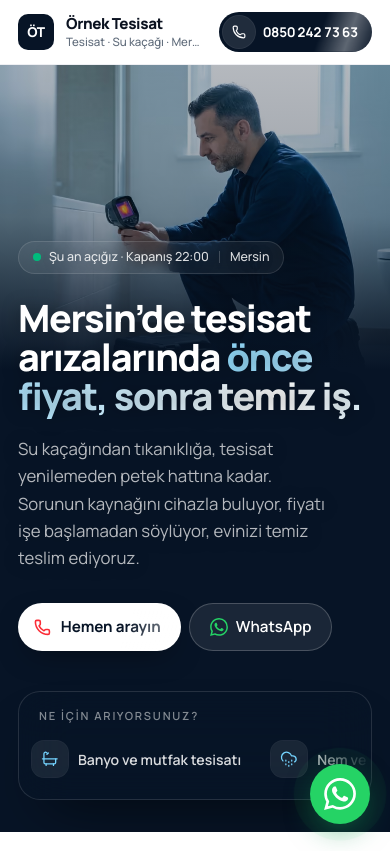
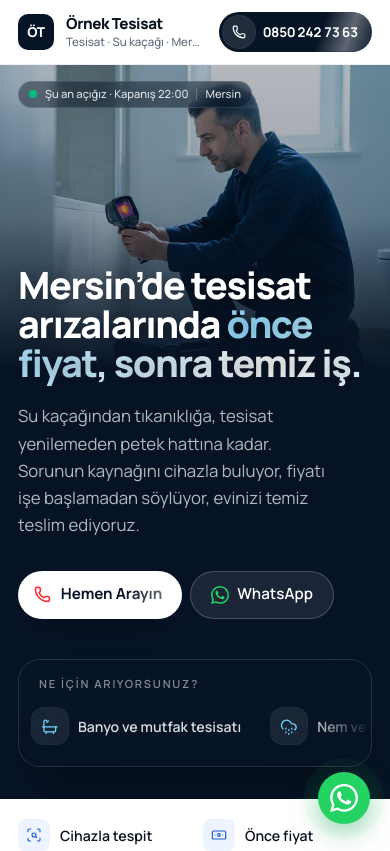
Before and after one commit to barantatar/uluzon-sablon, a Next.js app: page / in a window 390 px wide. Shown: the top 851 px of the page. Built offline with nearby package versions, Linux system fonts and the light colour scheme.

Commit message:
Mobilde açık rozeti sol üstte, 'Hemen Arayın', daha küçük WhatsApp butonu
Co-Authored-By: Claude Opus 5.5 <noreply@anthropic.com>
Claude-Session: https://claude.ai/code/session_01LFNV8XE9QEDs2vDUPFUtuc

```diff
--- a/components/site.tsx
+++ b/components/site.tsx
@@ -138,9 +138,9 @@ function Kabuk({ b, children }: { b: Baglam; children: ReactNode }) {
         rel="noopener noreferrer"
         data-olay="whatsapp"
         aria-label="WhatsApp’tan yazın"
-        className="nabiz giris fixed bottom-5 right-5 z-50 grid h-15 w-15 place-items-center rounded-full bg-whatsapp text-white shadow-[0_10px_30px_-6px_rgb(18_140_75/0.6)] transition-transform hover:scale-105 sm:bottom-7 sm:right-7"
+        className="nabiz giris fixed bottom-5 right-5 z-50 grid h-13 w-13 place-items-center rounded-full bg-whatsapp text-white shadow-[0_10px_30px_-6px_rgb(18_140_75/0.6)] transition-transform hover:scale-105 sm:bottom-7 sm:right-7"
       >
-        <WhatsappLogo className="h-8 w-8" />
+        <WhatsappLogo className="h-7 w-7" />
       </a>
     </div>
   );
@@ -328,7 +328,14 @@ function Hero({
             </nav>
           )}
 
-          <p className="giris inline-flex items-center gap-2.5 rounded-full border border-white/12 bg-white/[0.06] px-3.5 py-1.5 text-[0.78rem] font-medium text-white/85 backdrop-blur">
+          {/* Fotoğraflı hero'da mobilde rozet fotoğrafın sol üst köşesine oturur */}
+          <p
+            className={`giris inline-flex items-center rounded-full border border-white/12 font-medium text-white/85 backdrop-blur ${
+              foto
+                ? 'absolute left-[1.125rem] top-4 gap-2 bg-gece/45 px-2.5 py-1 text-[0.7rem] md:static md:gap-2.5 md:bg-white/[0.06] md:px-3.5 md:py-1.5 md:text-[0.78rem]'
+                : 'gap-2.5 bg-white/[0.06] px-3.5 py-1.5 text-[0.78rem]'
+            }`}
+          >
             {firma.saatler && !firma.yirmiDortSaat ? <AcikRozet saatler={firma.saatler} yedekMetin={saatMetni} /> : saatMetni}
             <span aria-hidden className="h-3 w-px bg-white/20" />
             {yer === firma.sehir ? firma.sehir : `${yer}, ${firma.sehir}`}
@@ -346,13 +353,12 @@ function Hero({
             <a
               href={tel}
               data-olay="telefon"
-              aria-label={`Ustayı hemen arayın: ${firma.telefon}`}
+              aria-label={`Hemen arayın: ${firma.telefon}`}
               className="parilti inline-flex h-12 items-center gap-2.5 rounded-full bg-white pl-4 pr-5 text-[0.95rem] font-bold text-gece shadow-[0_10px_30px_-12px_rgb(0_0_0/0.55)] transition-transform hover:-translate-y-0.5"
             >
               {/* Aciliyet: kırmızı, ara ara çalan telefon */}
               <Phone aria-hidden className="zil h-[1.05rem] w-[1.05rem] text-red-500" strokeWidth={2.25} />
-              <span className="sm:hidden">Hemen arayın</span>
-              <span className="hidden sm:inline">Ustayı hemen arayın</span>
+              Hemen Arayın
             </a>
             <a
               href={b.wa(waMesaj)}
```
